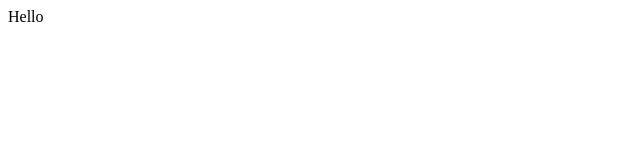
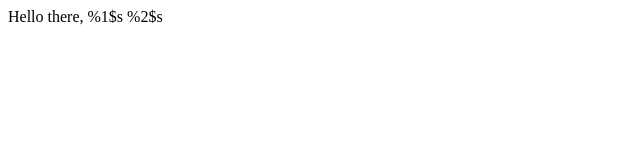
Before and after one commit to p4v4n/magic-server, a plain HTML site: page views/submit.html in a window 1280 px wide. Shown: the whole page, without its empty margins (0-640 px from the left). Drawn offline with Linux system fonts and the light colour scheme.

Commit message:
updated submit.html to use posted form data

```diff
--- a/views/submit.html
+++ b/views/submit.html
@@ -1,5 +1,5 @@
 <html>
 <body>
-<p> Hello</p>
+<p> Hello there, %1$s %2$s</p>
 </body>
 </html>
```
